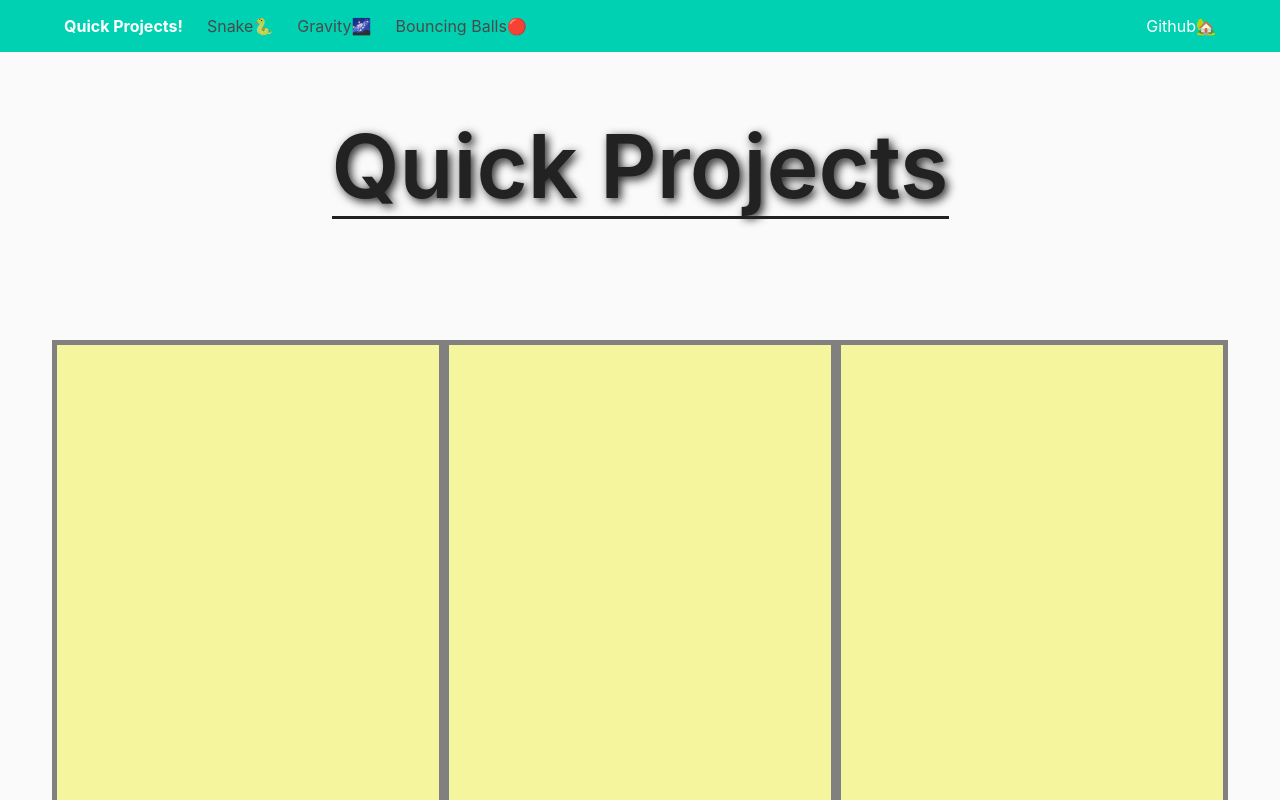
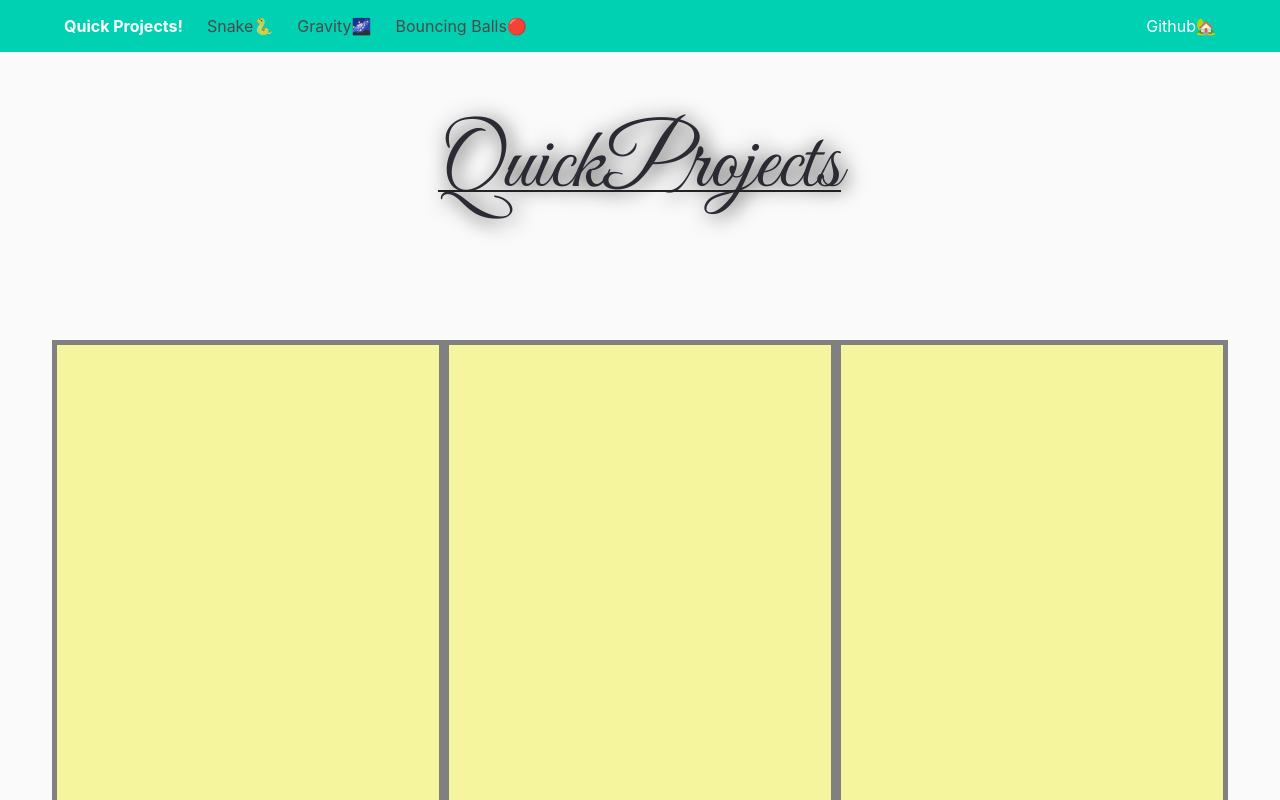
Before and after one commit to SPDUK/CanvasProjects, a React (Create React App) app: page /#/ in a window 1280 px wide. Shown: the top 800 px of the page. Built offline with nearby package versions, Linux system fonts and the light colour scheme; the HTML template or start-up script is replaced by a standard one.

Commit message:
added font for quick hovertext & fixed up fade in to make it look a little nicer

```diff
--- a/public/index.html
+++ b/public/index.html
@@ -8,7 +8,7 @@
   <link rel="manifest" href="%PUBLIC_URL%/manifest.json">
   <link rel="shortcut icon" href="%PUBLIC_URL%/favicon.ico">
   <link rel="stylesheet" href="https://cdnjs.cloudflare.com/ajax/libs/bulma/0.7.1/css/bulma.min.css" />
-
+  <link href="https://fonts.googleapis.com/css?family=Great+Vibes" rel="stylesheet">
   <title>Quick Projects!</title>
 </head>
 
--- a/src/Projects/HoverText/HoverText.jsx
+++ b/src/Projects/HoverText/HoverText.jsx
@@ -6,6 +6,7 @@ export default class HoverText extends Component {
   componentDidMount() {
     const hero = document.querySelector('html');
     hero.addEventListener('mousemove', this.shadow);
+    const text = document.getElementById('text');
   }
 
   componentWillUnmount() {
@@ -15,7 +16,7 @@ export default class HoverText extends Component {
   shadow(e) {
     const hero = document.querySelector('html');
     const { offsetWidth: width, offsetHeight: height } = hero;
-    const distance = 20;
+    const distance = 30;
     let { offsetX: x, offsetY: y } = e;
     if (this !== e.target) {
       x += e.target.offsetLeft;
@@ -32,7 +33,22 @@ export default class HoverText extends Component {
     return (
       <div className="hero">
         <div className="hero-body">
-          <h1 id="text">Quick Projects</h1>
+          <h1 id="text">
+            <span>Q</span>
+            <span>u</span>
+            <span>i</span>
+            <span>c</span>
+            <span>k</span>
+
+            <span>P</span>
+            <span>r</span>
+            <span>o</span>
+            <span>j</span>
+            <span>e</span>
+            <span>c</span>
+            <span>t</span>
+            <span>s</span>
+          </h1>
           <div className="hero-underline" />
         </div>
       </div>
--- a/src/Projects/HoverText/hovertext.css
+++ b/src/Projects/HoverText/hovertext.css
@@ -4,12 +4,13 @@
   justify-content: center;
   align-items: center; }
   .hero h1 {
-    animation: fadeHero 1s;
-    text-shadow: 3px 3px 10px #222222;
+    animation: fadeHero 0.6s;
+    font-family: 'Great Vibes', cursive;
+    color: #2c2a33;
+    text-shadow: 3px 3px 20px #222222;
     opacity: 1;
-    font-size: 2.5em;
-    font-weight: 600;
-    color: #222222;
+    font-size: 3em;
+    font-weight: 400;
     animation-timing-function: cubic-bezier(0.175, 0.885, 0.32, 1.675); }
     @media (min-width: 500px) {
       .hero h1 {
@@ -20,27 +21,36 @@
     @media (min-width: 994px) {
       .hero h1 {
         font-size: 5.5em; } }
-  .hero-underline {
-    height: 3px;
-    opacity: 0;
-    animation: fadeUnderline 1s 80ms forwards;
-    animation-timing-function: cubic-bezier(0.175, 0.885, 0.32, 1.2);
-    width: 100%;
-    margin-top: -1em;
-    background: #222222; }
 
 @keyframes fadeHero {
   0% {
     opacity: 0;
-    transform: scale(0); }
+    transform: scale(0.8); }
   100% {
     opacity: 1;
     transform: scale(1); } }
+  .hero-underline {
+    animation: fadeUnderline 0.6s 80ms forwards;
+    animation-timing-function: cubic-bezier(0.175, 0.885, 0.32, 1.2);
+    width: 100%;
+    margin-top: -1.4em;
+    background: #222222; }
+    @media (min-width: 500px) {
+      .hero-underline {
+        margin-top: -1.6em; } }
+    @media (min-width: 770px) {
+      .hero-underline {
+        margin-top: -2.1em; } }
+    @media (min-width: 994px) {
+      .hero-underline {
+        margin-top: -2.6em; } }
 
 @keyframes fadeUnderline {
   0% {
     opacity: 0;
+    height: 6px;
     transform: scale(0); }
   100% {
     opacity: 1;
+    height: 2px;
     transform: scale(1); } }
--- a/src/Projects/HoverText/hovertext.scss
+++ b/src/Projects/HoverText/hovertext.scss
@@ -4,14 +4,16 @@
   justify-content: center;
   align-items: center;
   h1 {
-    animation: fadeHero 1s;
-    text-shadow: 3px 3px 10px #222222;
+    animation: fadeHero 0.6s;
+    font-family: 'Great Vibes', cursive;
+    color: #2c2a33;
+    text-shadow: 3px 3px 20px #222222;
     opacity: 1;
-    font-size: 2.5em;
-    font-weight: 600;
-    color: #222222;
+    font-size: 3em;
+    font-weight: 400;
     animation-timing-function: cubic-bezier(0.175, 0.885, 0.32, 1.675);
     @media (min-width: 500px) {
+      // responsive fontsizes
       font-size: 3.5em;
     }
     @media (min-width: 770px) {
@@ -19,37 +21,45 @@
     }
     @media (min-width: 994px) {
       font-size: 5.5em;
-    }
-  }
-  &-underline {
-    height: 3px;
-    opacity: 0;
-    animation: fadeUnderline 1s 80ms forwards;
-    animation-timing-function: cubic-bezier(0.175, 0.885, 0.32, 1.2);
-    width: 100%;
-    margin-top: -1em;
-    background: #222222;
-  }
-}
-
+    } // animation for h1
     @keyframes fadeHero {
       0% {
         opacity: 0;
-    transform: scale(0);
+        transform: scale(0.8);
       }
       100% {
         opacity: 1;
         transform: scale(1);
       }
     }
-
+  }
+  &-underline {
+    animation: fadeUnderline 0.6s 80ms forwards;
+    animation-timing-function: cubic-bezier(0.175, 0.885, 0.32, 1.2);
+    width: 100%;
+    margin-top: -1.4em;
+    background: #222222;
+    @media (min-width: 500px) {
+      // responsive positioning for underline
+      margin-top: -1.6em;
+    }
+    @media (min-width: 770px) {
+      margin-top: -2.1em;
+    }
+    @media (min-width: 994px) {
+      margin-top: -2.6em;
+    } //animation for underline
     @keyframes fadeUnderline {
       0% {
         opacity: 0;
+        height: 6px;
         transform: scale(0);
       }
       100% {
         opacity: 1;
+        height: 2px;
         transform: scale(1);
       }
     }
+  }
+}
```
Lines whose indentation alone changed are shown as unchanged.
